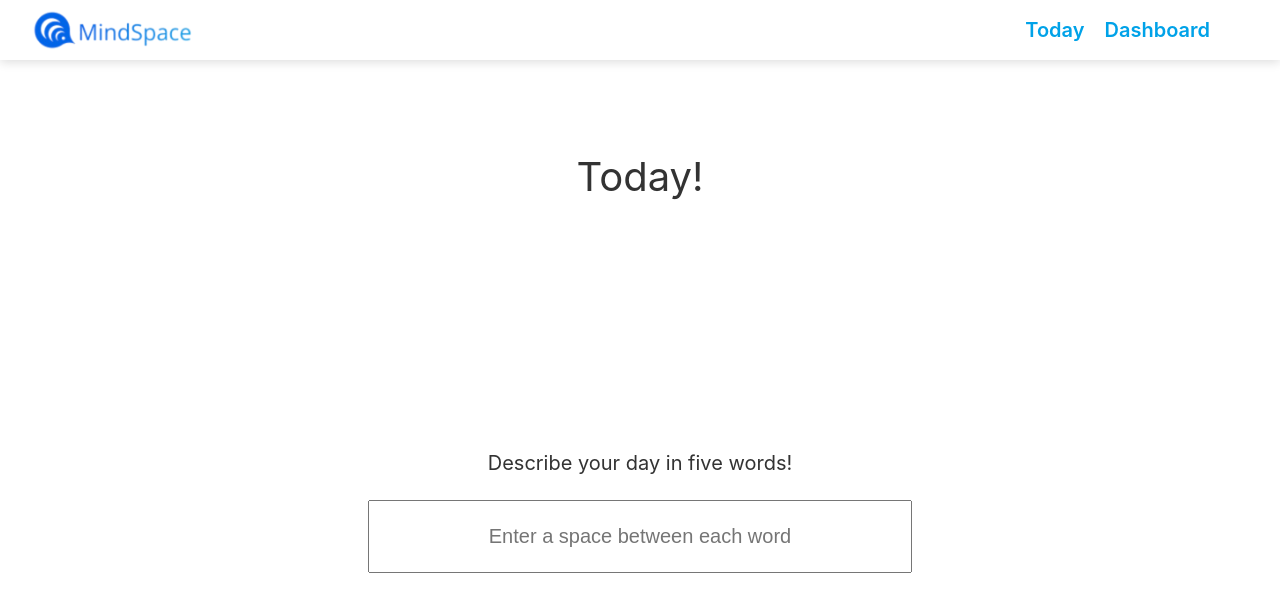
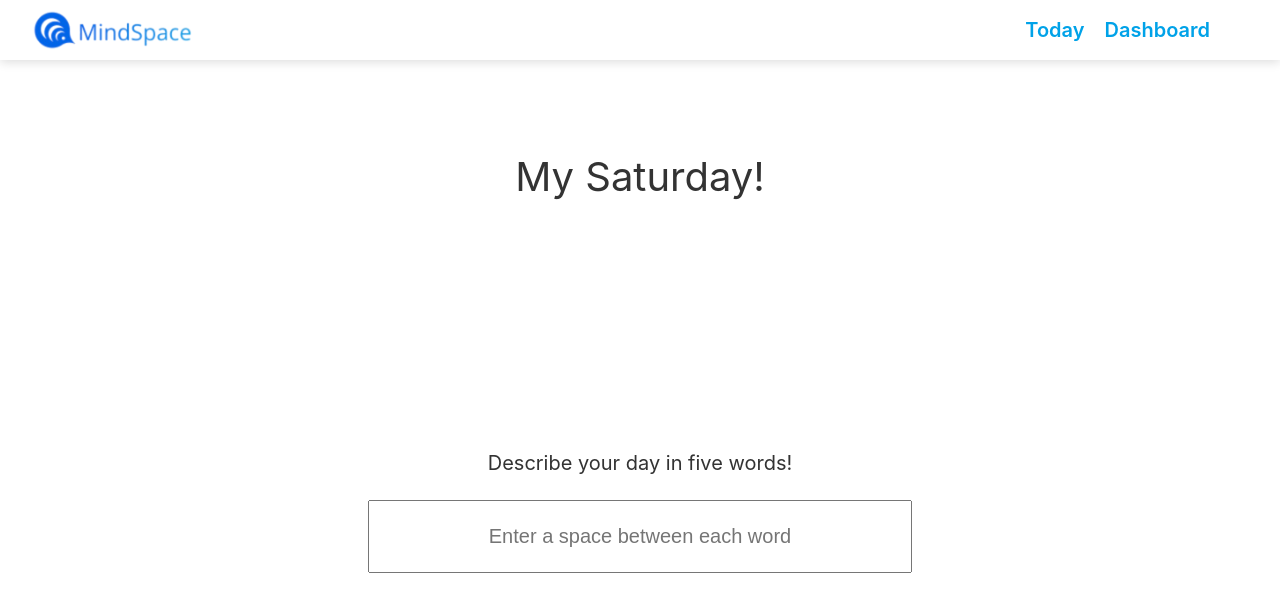
Before and after one commit to marcofortin/mind-space, an Angular app: page / in a window 1280 px wide. Shown: the top 612 px of the page. Built offline with nearby package versions, Linux system fonts and the light colour scheme.

Commit message:
Implemented dynamic dates

```diff
--- a/src/app/app.module.ts
+++ b/src/app/app.module.ts
@@ -1,6 +1,7 @@
 import { BrowserModule } from '@angular/platform-browser';
 import { NgModule } from '@angular/core';
 import { FormsModule } from '@angular/forms';
+import { DatePipe } from '@angular/common';
 
 import { AppRoutingModule } from './app-routing.module';
 import { AppComponent } from './app.component';
@@ -18,7 +19,7 @@ import { TodayComponent } from './today/today.component';
     AppRoutingModule,
     FormsModule
   ],
-  providers: [],
+  providers: [DatePipe],
   bootstrap: [AppComponent]
 })
 export class AppModule { }
--- a/src/app/today/today.component.html
+++ b/src/app/today/today.component.html
@@ -1,4 +1,6 @@
 <div></div>
-<div class="greeting">{{greeting}}</div>
+<div *ngIf="!(isFriday() || isMonday())" class="greeting">My {{currentDate}}!</div>
+<div *ngIf="isFriday()" class="greeting">Thank god it's {{currentDate}}!</div>
+<div *ngIf="isMonday()" class="greeting">Let's crush this {{currentDate}}!</div>
 <div class="descriptionPrompt">{{prompt}}</div>
 <input type="text" class="descriptionInput" [placeholder]="placeholder" [(ngModel)]="keywords" (keydown.enter)="onClick()">
--- a/src/app/today/today.component.ts
+++ b/src/app/today/today.component.ts
@@ -1,17 +1,5 @@
 import { Component, OnInit } from '@angular/core';
-
-// let photoUrl;
-
-// fetch('https://api.shutterstock.com/v2/images/search?query=donutdog', {
-//   headers: {
-//     Authorization: 'Basic d211NktDdmViTk1leXJ0Z0tBa2JPRXlUejFpa3ZwMnA6RGRacVpNWTZCcUk5dVpQZQ=='
-//   }
-
-// }).then(response => response.json()).then((myJson) => {
-//   photoUrl = myJson.data[0].assets.preview.url;
-//   });
-
-// console.log(photoUrl);
+import { DatePipe } from '@angular/common';
 
 @Component({
   selector: 'app-today',
@@ -20,16 +8,24 @@ import { Component, OnInit } from '@angular/core';
 })
 export class TodayComponent implements OnInit {
   // variable
-  greeting:string = "Today!";
   prompt:string = "Describe your day in five words!";
   keywords:string;
   placeholder:string = "Enter a space between each word";
+  currentDate:string;
 
-  constructor() { }
+  constructor(public datePipe:DatePipe) { }
 
   ngOnInit() {
+    this.currentDate = this.datePipe.transform(new Date(), 'EEEE');
   }
 
+  isFriday(): boolean {
+    return this.currentDate == 'Friday';
+  }
+
+  isMonday(): boolean {
+    return this.currentDate == 'Monday';
+  }
 
   onClick() {
 
```
